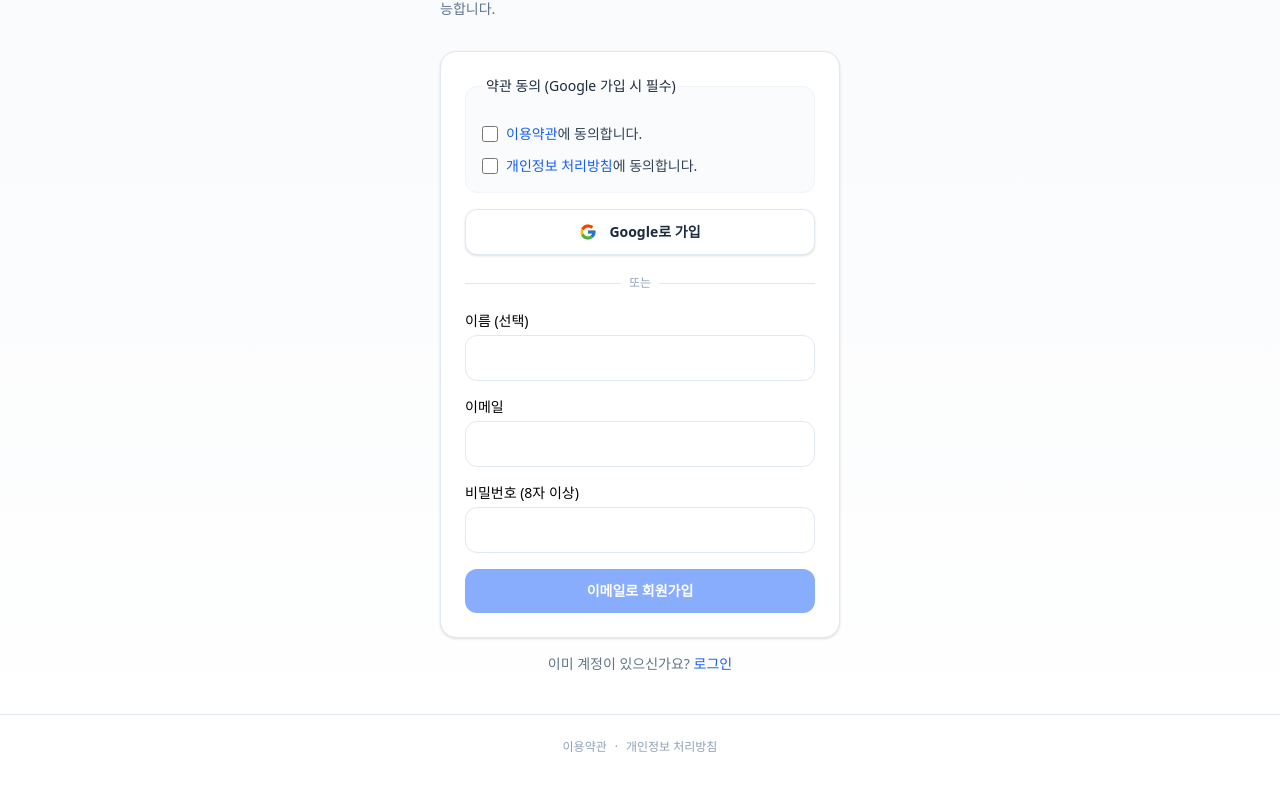
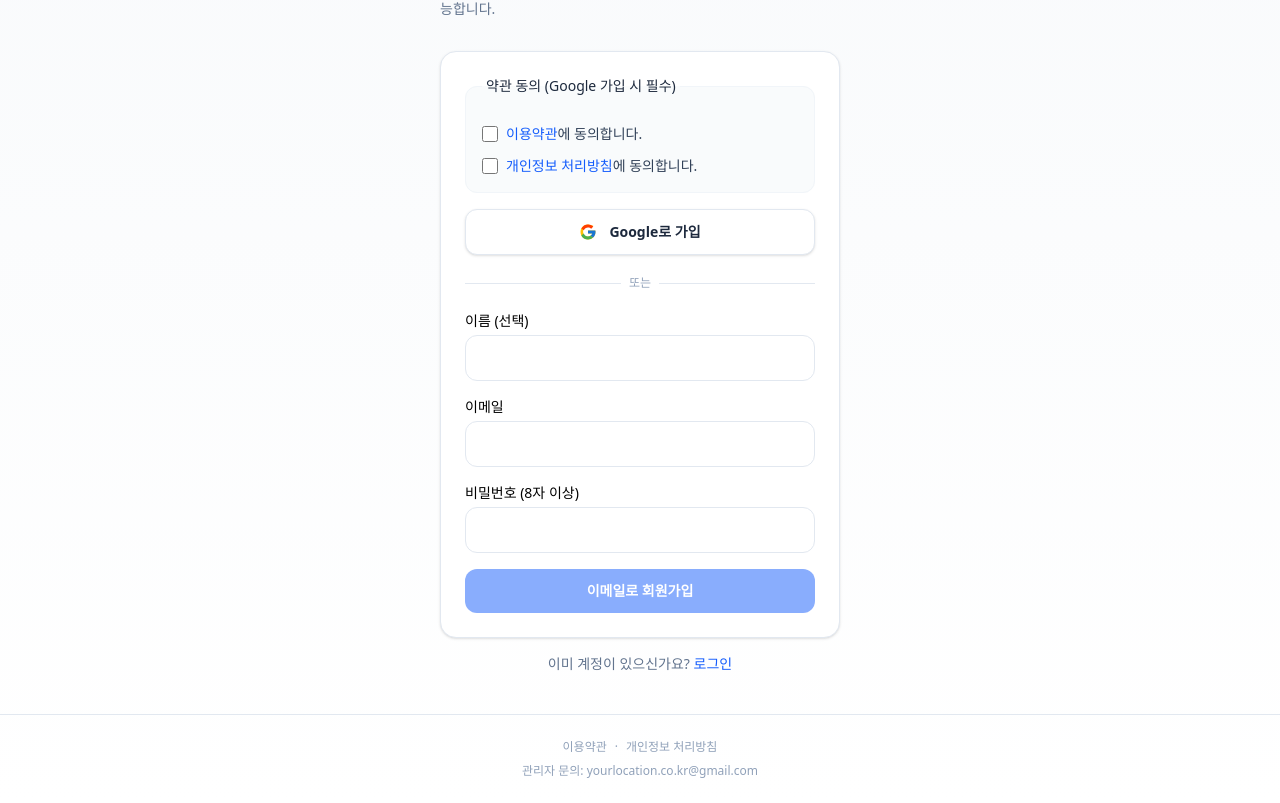
Before and after one commit to hanseongmin3373/yourlocation, a Next.js app: page /auth/signup in a window 1280 px wide. Shown: the part 174-977 px from the top of the page. Before the commit the page ends 953 px from the top, so only its background shows below. Built offline with nearby package versions, Linux system fonts and the light colour scheme; no server answers; a web font is replaced by a local one.

Commit message:
Add admin contact email to site footer.

```diff
--- a/src/app/auth/signup/SignupForm.tsx
+++ b/src/app/auth/signup/SignupForm.tsx
@@ -203,6 +203,15 @@ export default function SignupForm() {
         <Link href="/legal/privacy" className="hover:text-slate-600">
           개인정보 처리방침
         </Link>
+        <p className="mt-2">
+          관리자 문의:{" "}
+          <a
+            href="mailto:yourlocation.co.kr@gmail.com"
+            className="hover:text-slate-600"
+          >
+            yourlocation.co.kr@gmail.com
+          </a>
+        </p>
       </footer>
     </div>
   );
--- a/src/components/SiteFooter.tsx
+++ b/src/components/SiteFooter.tsx
@@ -31,6 +31,15 @@ export default function SiteFooter({ onEraseData }: SiteFooterProps) {
         )}
       </div>
       <p>© {new Date().getFullYear()} yourlocation.co.kr · IP 위치 조회 서비스</p>
+      <p className="mt-2">
+        관리자 문의:{" "}
+        <a
+          href="mailto:yourlocation.co.kr@gmail.com"
+          className="hover:text-slate-600"
+        >
+          yourlocation.co.kr@gmail.com
+        </a>
+      </p>
     </footer>
   );
 }
```
